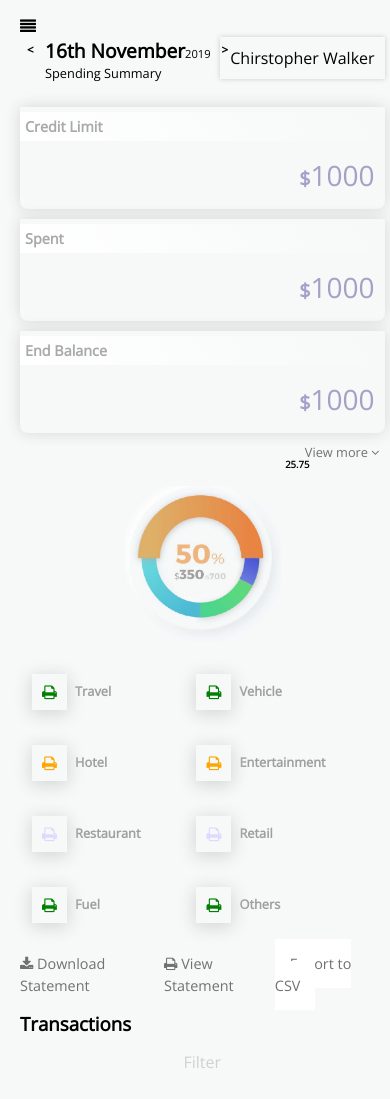
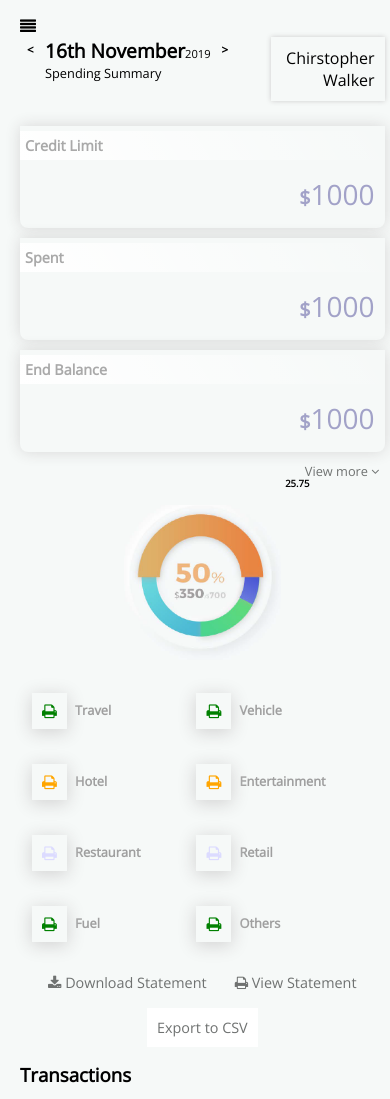
Before and after one commit to vasudevan242/vasudevan242.github.io, a plain HTML site: page task/index.html in a window 390 px wide. Shown: the top 1099 px of the page. Drawn offline with nearby package versions, Linux system fonts and the light colour scheme.

Commit message:
fix in css

```diff
--- a/task/style.css
+++ b/task/style.css
@@ -43,6 +43,9 @@
 	text-align: center;
 	display: block;
 	padding: 25px;
+	text-decoration: none;
+	color: #000;
+	background: #fff;
 }
 
 .nav-items li a {
@@ -110,13 +113,10 @@ aside li:nth-child(8) {
 .sec_header {
 	display: flex;
 	margin-bottom: 25px;
+	flex-wrap: wrap;
 }
 .header_date {
-	-webkit-flex: 1;
-	-moz-flex: 1;
-	-ms-flex: 1;
-	-o-flex: 1;
-	flex: 1;
+	flex: 2;
 	padding-left: 25px;
 }
 
@@ -133,7 +133,12 @@ aside li:nth-child(8) {
 	top: 5px;
     left: -18px;
     font-size: 0.6em;
+}
 
+.calde {
+	position: absolute;
+	padding-left: 20px;
+	color: #a3a3a3;
 }
 
 .header_date_info:after {
@@ -227,6 +232,7 @@ aside li:nth-child(8) {
 .chart-link2 ul {
 	display: flex;
 	justify-content: space-evenly;
+	flex-wrap: wrap;
 }
 .chart-link2 li {
 	list-style: none;
@@ -322,8 +328,6 @@ aside li:nth-child(8) {
 	text-decoration: none;
 	text-align: center;
 	color: #ced2d1;
-	display: block;
-
 }
 
 .trans-items li a:hover {
@@ -496,6 +500,15 @@ aside li:nth-child(8) {
 	.chart2 img {
 		width: 50%;
 	}
+
+	.chart-link2 li {
+
+	}
+	.chart-link2 .btn {
+	 margin-top: 15px;
+	 display: block;
+	  padding: 10px;
+	}
 }
 
 @media (min-width: 576px) and (max-width: 767.98px) {
```
